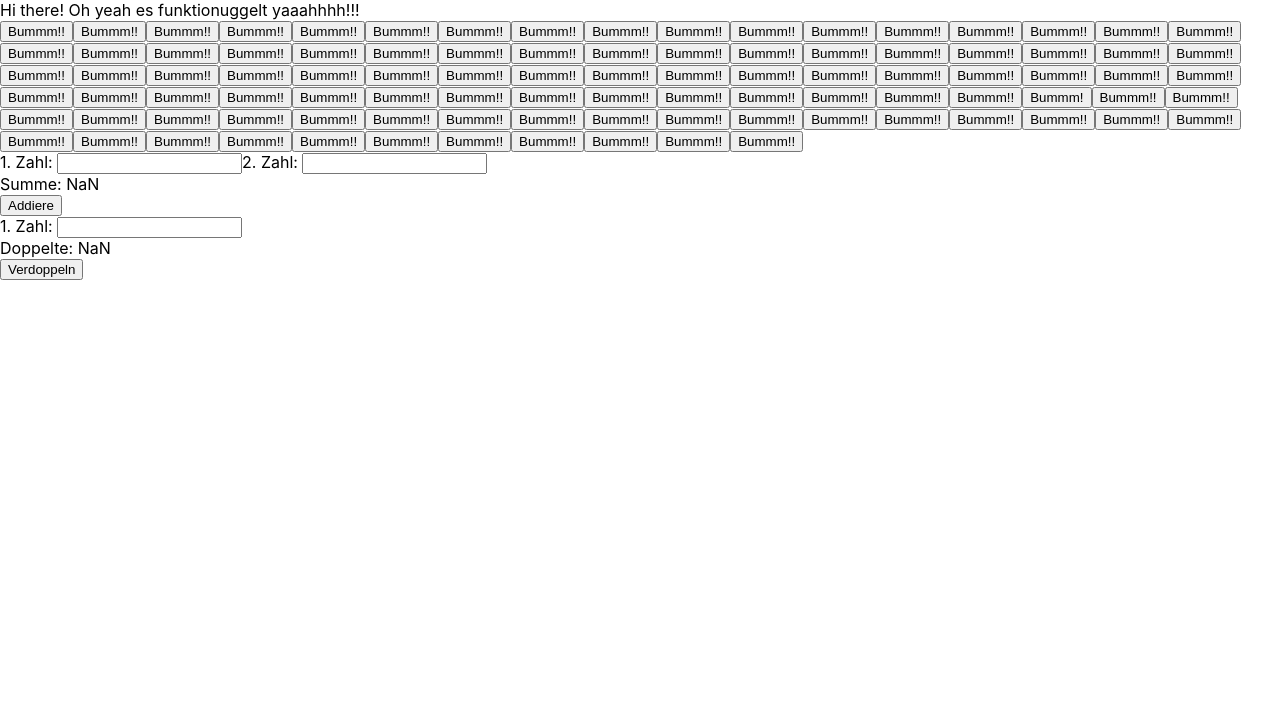
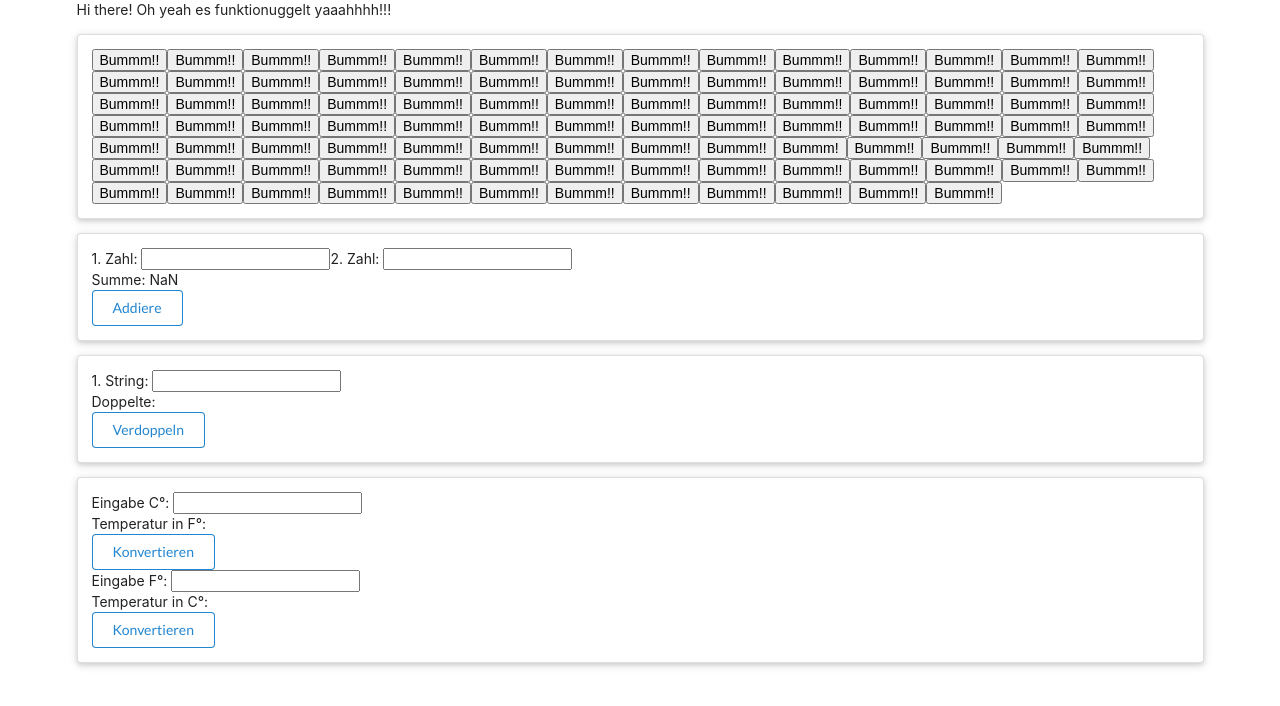
Before and after one commit to marius-krgr/projektkurs_unterricht, a React (Create React App) app: page / in a window 1280 px wide. Shown: the top 706 px of the page. Built offline with nearby package versions, Linux system fonts and the light colour scheme.

Commit message:
Stunde vom 28.9

```diff
--- a/public/index.html
+++ b/public/index.html
@@ -24,6 +24,7 @@
       work correctly both with client-side routing and a non-root public URL.
       Learn how to configure a non-root public URL by running `npm run build`.
     -->
+    <link rel="stylesheet" href="https://cdnjs.cloudflare.com/ajax/libs/semantic-ui/2.4.0/semantic.min.css" />
     <title>React App</title>
   </head>
   <body>
--- a/src/App.js
+++ b/src/App.js
@@ -3,19 +3,24 @@ import React from 'react';
 import ActionButton from './components/ActionButton.jsx';
 import Rechnen from './components/Rechnen.jsx';
 import Verdoppeln from './components/Verdoppeln.jsx';
-
+import Temperaturen from './components/Temperaturen.jsx';
 
 
 function App() {
 
   return (
     <React.Fragment>
-      <div>Hi there! Oh yeah es funktionuggelt yaaahhhh!!!</div>
-      <ActionButton />
-      <Rechnen />
-      <Verdoppeln />
+      <div className="ui container">
+        <div>Hi there! Oh yeah es funktionuggelt yaaahhhh!!!</div>
+        <div className="ui raised segment"><ActionButton /></div>
+        <div className="ui raised segment"><Rechnen/></div>
+        <div className="ui raised segment"><Verdoppeln/></div>
+        <div className="ui raised segment"><Temperaturen/></div>
+      </div>
     </React.Fragment>
   )
+  //Um Router zu benutzen, verschiednes runterladen
+  //localStorage??!!!??!?!?!
 }
 
 export default App;
--- /dev/null
+++ b/src/components/Temperaturen.jsx
@@ -0,0 +1,97 @@
+import { useState } from "react";
+function Temperaturen() {
+
+
+        const [celsius, setS] = useState("");
+        const [ergebnis, setErgebnis] = useState("");
+        const [farbe, setFarbe] = useState("");
+
+        const [fahrenheit, setFahrenheit] = useState("");
+        const [ergebnisFahrenheit, setErgebnisFahrenheit] = useState("");
+        const [farbeFahrenheit, setFarbeFahrenheit] = useState("");
+
+    const handleChangeCelsius = (event) => {
+        const temp = event.target.value;
+        setS(temp);
+    }
+    const handleChangeFahrenheit = (event) => {
+        const temp = event.target.value;
+        setFahrenheit(temp);
+    }
+
+
+    const handleClick = () => {
+        const z = (celsius * 1.8 + 32);
+        if (celsius < 0) {
+            setFarbe("blue");
+        } else if (celsius < 10 && celsius >= 0) {
+            setFarbe("cyan");
+        } else if (celsius > 10 && celsius < 25) {
+            setFarbe("orange");
+        } else if (celsius > 25) {
+            setFarbe("red");
+        }
+        setErgebnis(z);
+    }
+
+    const handleClickFahrenheit = () => {
+        const z = ((fahrenheit - 32) * 5/9);
+        if (z < 0) {
+            setFarbeFahrenheit("blue");
+        } else if (z < 10 && z >= 0) {
+            setFarbeFahrenheit("cyan");
+        } else if (z > 10 && z < 25) {
+            setFarbeFahrenheit("orange");
+        } else if (z > 25) {
+            setFarbeFahrenheit("red");
+        }
+        setErgebnisFahrenheit(z);
+    }
+
+    return (<>
+        <div></div>
+        <span>Eingabe C°: </span>
+
+        <input
+            value={celsius}
+            onChange={handleChangeCelsius}
+        />
+        <div
+            style = {{backgroundColor: farbe}}>
+                Temperatur in F°: {ergebnis}
+        </div>
+        <button
+            className="ui blue basic button"
+            onClick={handleClick}>
+            Konvertieren
+        </button>
+
+        <div></div>
+        <span>Eingabe F°: </span>
+
+        <input
+            value={fahrenheit}
+            onChange={handleChangeFahrenheit}
+        />
+        <div
+            style = {{backgroundColor: farbeFahrenheit}}>
+            Temperatur in C°: {ergebnisFahrenheit}
+        </div>
+        <button
+            className="ui blue basic button"
+            onClick={handleClickFahrenheit}>
+            Konvertieren
+        </button>
+        </>)
+
+        //Fragen:
+        // wie krieg ich den Button aktiviert, sodass ich in der const handleClick etwas ausgeben lassen kann (das Ergebnis)
+
+        //React Komponente:
+        // 1. Props (Infos an unterkomponente)
+        // 2. State (Innerhalb einer componente)
+        // 3. userinfo (Infos überall drauf zugreifen) (redux)
+
+}
+
+export default Temperaturen;
--- a/src/components/Verdoppeln.jsx
+++ b/src/components/Verdoppeln.jsx
@@ -2,23 +2,25 @@ import { useState } from "react";
 function Verdoppeln() {
 
 
-    let [x, setX] = useState();
+        const [s, setS] = useState("");
+        const [ergebnis, setErgebnis] = useState("");
 
-    const handleChangeX = (event) => {
+
+    const handleChangeS = (event) => {
         const temp = event.target.value;
-        setX(temp);
+        setS(temp);
     }
 
 
     const handleClick = () => {
-        console.log("handleClick");
+        setErgebnis(s+s);
     }
 
     return (<>
         <div></div>
-        <span>1. Zahl: </span>
-        <input value={x} onChange={handleChangeX} />
-        <div>Doppelte: {+x * 2}</div>
+        <span>1. String: </span>
+        <input value={s} onChange={handleChangeS} />
+        <div>Doppelte: {ergebnis}</div>
         <button
             className="ui blue basic button"
             onClick={handleClick}>
@@ -29,6 +31,10 @@ function Verdoppeln() {
         //Fragen:
         // wie krieg ich den Button aktiviert, sodass ich in der const handleClick etwas ausgeben lassen kann (das Ergebnis)
 
+        //React Komponente:
+        // 1. Props (Infos an unterkomponente)
+        // 2. State (Innerhalb einer componente)
+        // 3. userinfo (Infos überall drauf zugreifen) (redux)
 
 }
 
```
